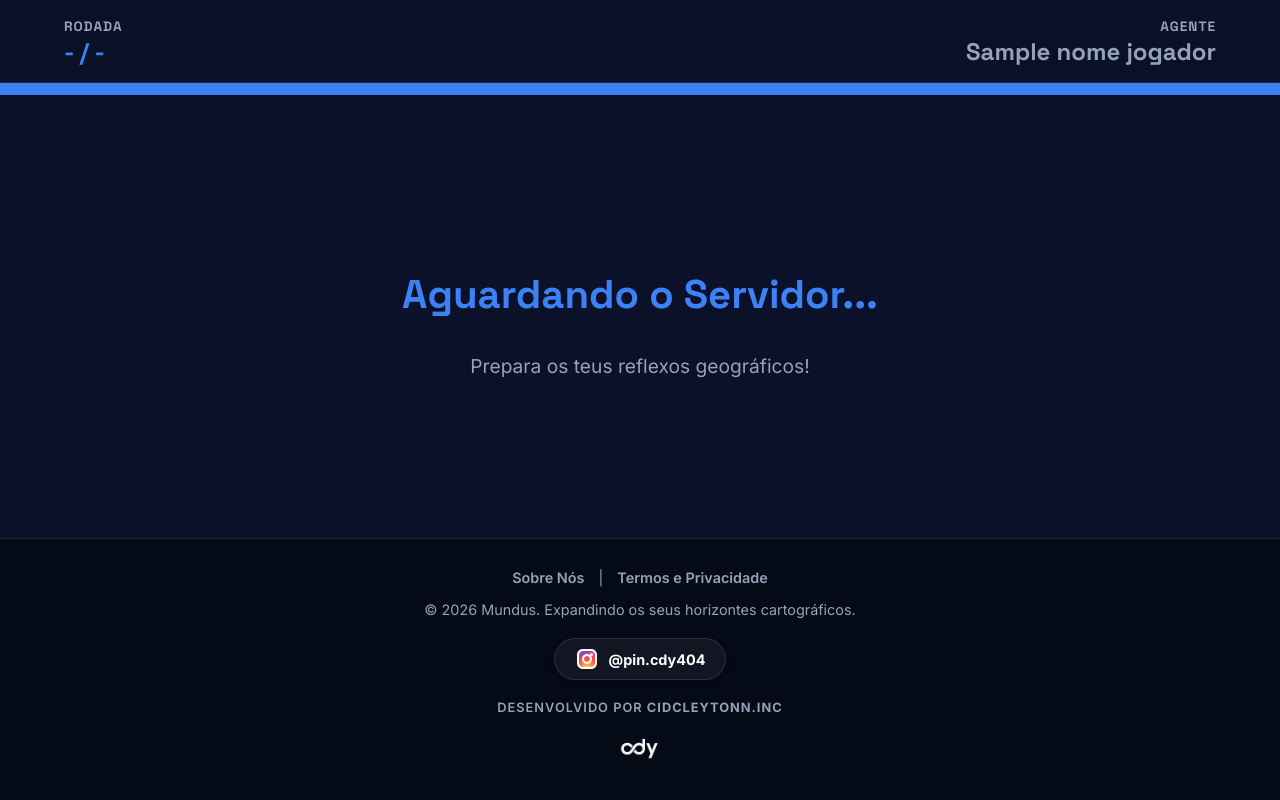
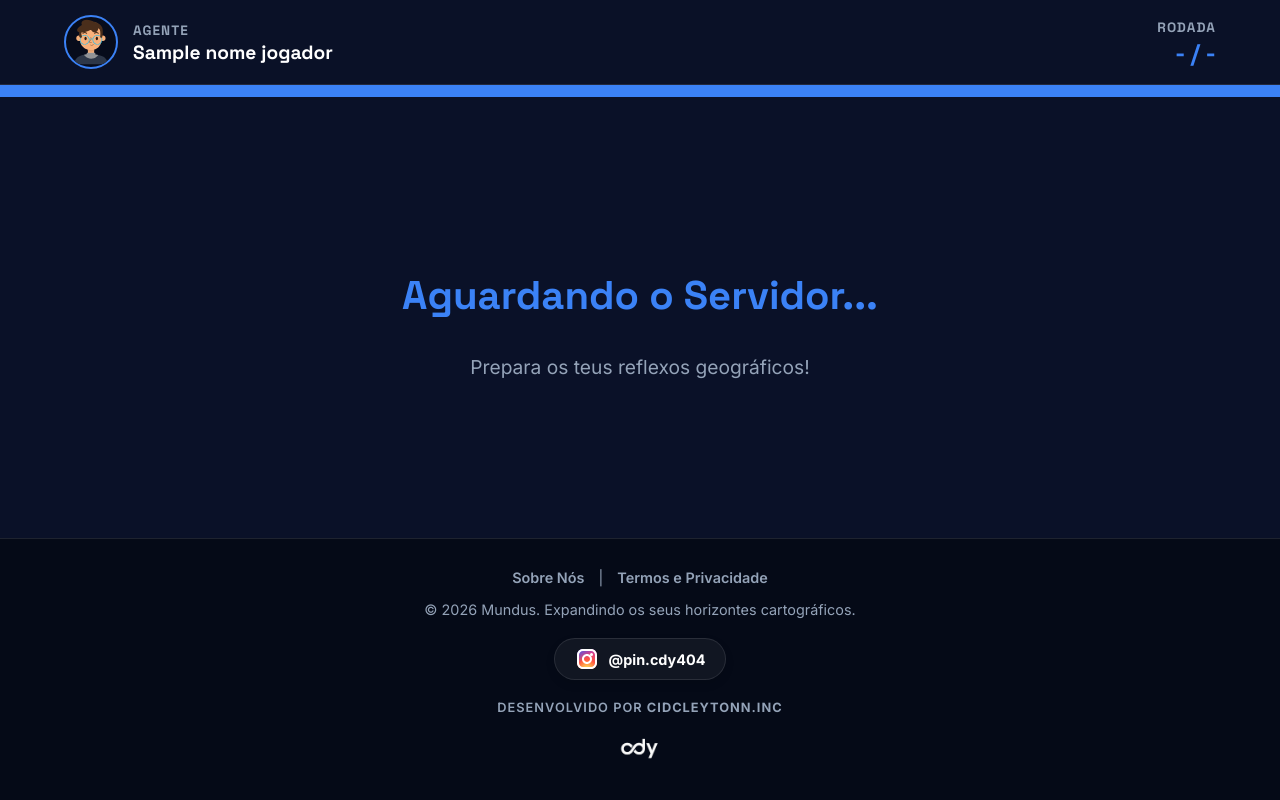
Before and after one commit to cidcleytonn/Mundus, a Flask app: template templates/quiz_multi.html in a window 1280 px wide. Run offline with Flask 3, Linux system fonts and the light colour scheme; the template is opened without the code that fills it: most values are stand-ins (such as "Sample title", 1, 10 or a date in 2020); some libraries are stand-ins or nearby versions.

Commit message:
atualizacão de bugs
aaaaaaaaaaaaaaaaaaaaaa

```diff
--- a/templates/quiz_multi.html
+++ b/templates/quiz_multi.html
@@ -15,6 +15,12 @@
             --glass-border: rgba(255, 255, 255, 0.1);
             --text-main: #ffffff;
             --text-muted: #94a3b8;
+
+            /* Variáveis dinâmicas do Avatar (Fallback) */
+            --cor-pele: #F9B17B;
+            --cor-cabelo: #4a2e1b;
+            --cor-roupa: #2d3748;
+            --cor-extra: #00BFFF;
         }
 
         body.light-mode {
@@ -30,6 +36,10 @@
         body { font-family: 'Inter', sans-serif; background: var(--bg-main); color: var(--text-main); margin: 0; min-height: 100vh; display: flex; flex-direction: column; text-align: center; transition: 0.5s;}
 
         header { display: flex; justify-content: space-between; align-items: center; padding: 15px 5%; background: var(--header-bg); border-bottom: 1px solid var(--glass-border); font-family: 'Space Grotesk', sans-serif;}
+
+        .perfil-usuario { display: flex; align-items: center; gap: 15px; }
+        #header-avatar { width: 50px; height: 50px; border-radius: 50%; border: 2px solid #3b82f6; background: rgba(0,0,0,0.3); overflow: hidden; display: flex; justify-content: center; align-items: center; }
+
         .status-box { text-align: left;}
         .status-box.right { text-align: right; }
         .status-box span { font-size: 0.85rem; color: var(--text-muted); text-transform: uppercase; letter-spacing: 1px; font-weight: 700;}
@@ -81,15 +91,26 @@
         body.light-mode .insta-btn { background: #ffffff; border-color: #cbd5e1;}
         body.light-mode .insta-btn:hover { border-color: #E1306C; }
 
-        @media (max-width: 768px) { .opcoes-grid { grid-template-columns: 1fr; } .pergunta-box { font-size: 1.4rem; padding: 30px 20px;} }
+        @media (max-width: 768px) {
+            header { flex-direction: column; gap: 15px; }
+            .opcoes-grid { grid-template-columns: 1fr; }
+            .pergunta-box { font-size: 1.4rem; padding: 30px 20px;}
+            .status-box.right { text-align: left; }
+        }
     </style>
     <script src="https://cdnjs.cloudflare.com/ajax/libs/socket.io/4.0.1/socket.io.js"></script>
 </head>
 <body>
 
     <header>
-        <div class="status-box"><span>Rodada</span><h2 id="ui-rodada">- / -</h2></div>
-        <div class="status-box right"><span>Agente</span><h2 style="color: var(--text-muted);">{{ nome_jogador }}</h2></div>
+        <div class="perfil-usuario">
+            <div id="header-avatar"></div>
+            <div class="status-box">
+                <span>Agente</span>
+                <h2 style="color: var(--text-main); font-size: 1.2rem;">{{ nome_jogador }}</h2>
+            </div>
+        </div>
+        <div class="status-box right"><span>Rodada</span><h2 id="ui-rodada">- / -</h2></div>
     </header>
 
     <div class="progress-bar-container"><div class="progress-bar" id="barra-tempo"></div></div>
@@ -253,5 +274,33 @@
             document.getElementById(id).classList.add('ativa');
         }
     </script>
+
+    {% if session.get('usuario_logado') or nome_jogador %}
+    <script>
+        const root = document.documentElement;
+        root.style.setProperty('--cor-pele', '{{ session.get("cor_pele", "#F9B17B") }}');
+        root.style.setProperty('--cor-cabelo', '{{ session.get("cor_cabelo", "#4a2e1b") }}');
+        root.style.setProperty('--cor-roupa', '{{ session.get("cor_roupa", "#2d3748") }}');
+        root.style.setProperty('--cor-extra', '{{ session.get("cor_extra", "#00BFFF") }}');
+
+        async function carregarAvatarHeader() {
+            try {
+                const avatarUrl = "{{ url_for('static', filename='avatars/' + session.get('avatar_url', 'agente01.svg')) }}";
+                const res = await fetch(avatarUrl);
+                const svgText = await res.text();
+                const container = document.getElementById('header-avatar');
+                if (container) {
+                    container.innerHTML = svgText;
+                    const svgElement = container.querySelector('svg');
+                    if(svgElement) {
+                        svgElement.style.width = '100%';
+                        svgElement.style.height = '100%';
+                    }
+                }
+            } catch (e) { console.error(e); }
+        }
+        carregarAvatarHeader();
+    </script>
+    {% endif %}
 </body>
 </html>
```
